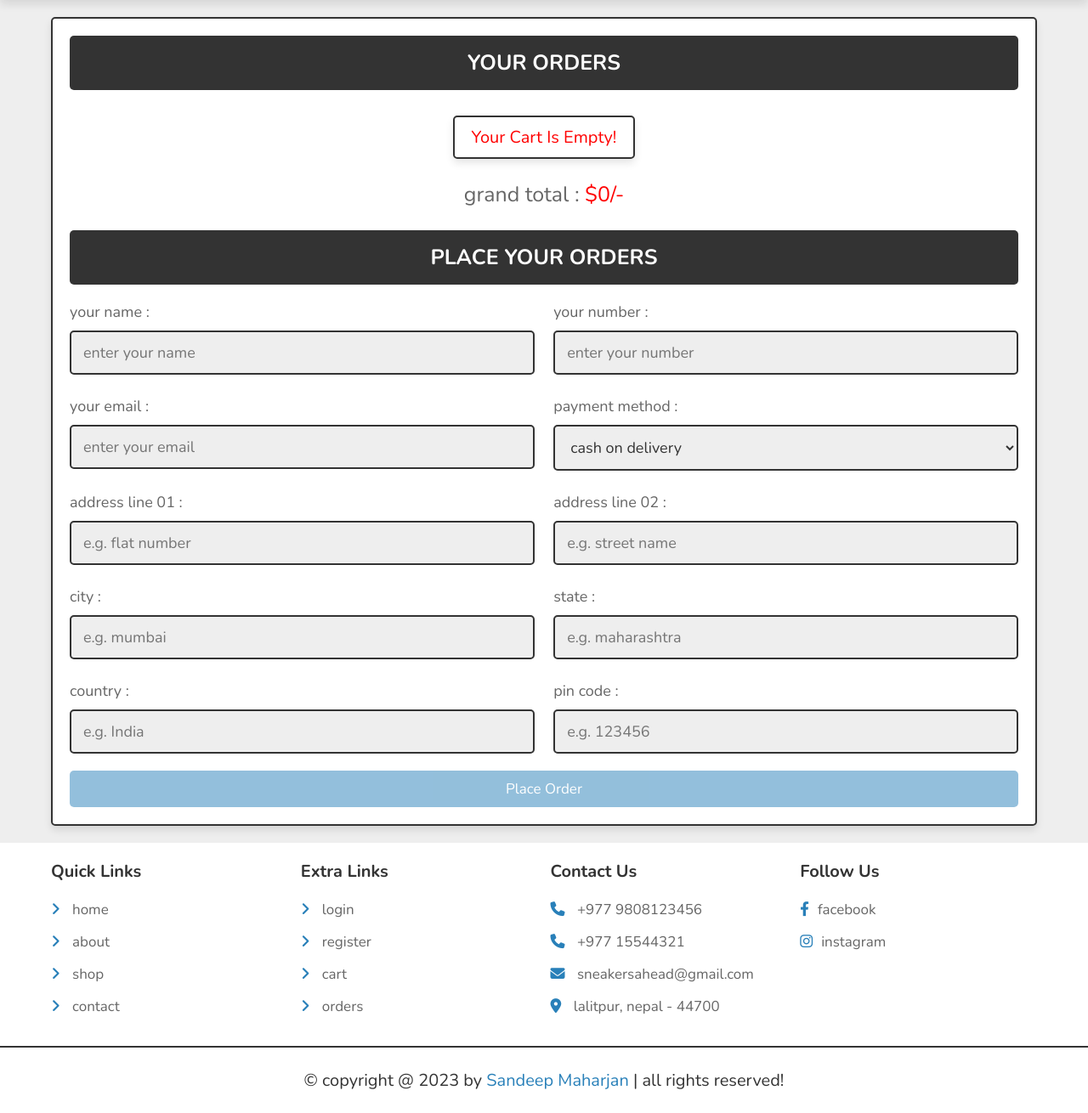
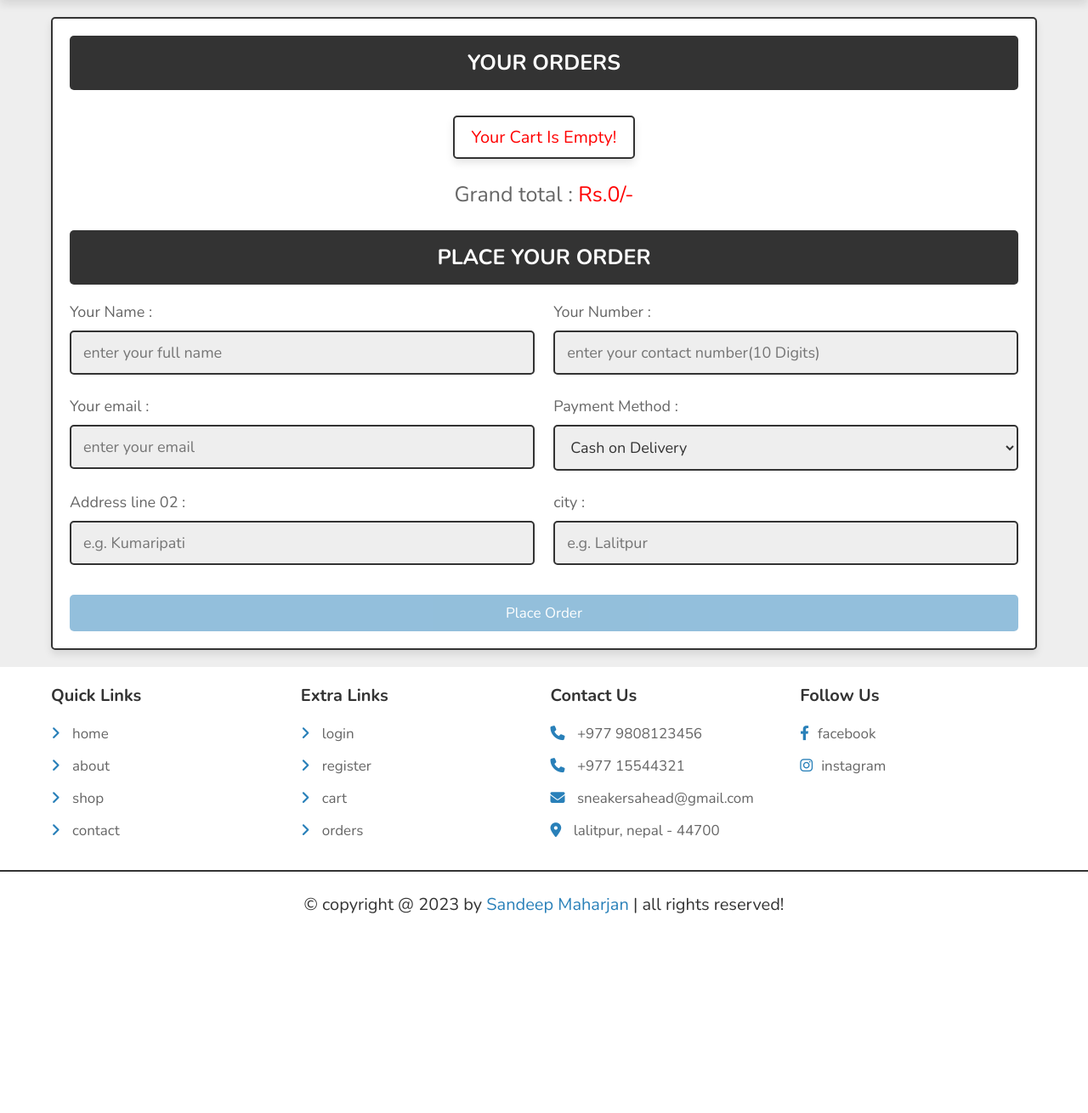
Before and after one commit to Evan3601/sneakermandu, a PHP site: page /checkout.php in a window 1280 px wide. Shown: the part 74-1384 px from the top of the page at 85% size. After the commit the page ends 1149 px from the top, so only its background shows below. Run offline with PHP 8.4, Linux system fonts and the light colour scheme; the visitor is signed in with stand-in values (Sample User, id 1); data that the repository does not hold is empty; some libraries are stand-ins or nearby versions.

Commit message:
checkout.php

```diff
--- a/checkout.php
+++ b/checkout.php
@@ -21,7 +21,7 @@ if(isset($_POST['order'])){
    $email = filter_var($email, FILTER_SANITIZE_STRING);
    $method = $_POST['method'];
    $method = filter_var($method, FILTER_SANITIZE_STRING);
-   $address = 'flat no. '. $_POST['flat'] .', '. $_POST['street'] .', '. $_POST['city'] .', '. $_POST['state'] .', '. $_POST['country'] .' - '. $_POST['pin_code'];
+   $address = $_POST['Street'] .', '. $_POST['City'];
    $address = filter_var($address, FILTER_SANITIZE_STRING);
    $total_products = $_POST['total_products'];
    $total_price = $_POST['total_price'];
@@ -69,7 +69,7 @@ if(isset($_POST['order'])){
 
    <form action="" method="POST">
 
-   <h3>your orders</h3>
+   <h3>Your Orders</h3>
 
       <div class="display-orders">
       <?php
@@ -79,11 +79,11 @@ if(isset($_POST['order'])){
          $select_cart->execute([$user_id]);
          if($select_cart->rowCount() > 0){
             while($fetch_cart = $select_cart->fetch(PDO::FETCH_ASSOC)){
-               $cart_items[] = $fetch_cart['name'].' ('.$fetch_cart['price'].' x '. $fetch_cart['quantity'].') - ';
+               $cart_items[] = $fetch_cart['name'].' ('.$fetch_cart['price'].' x '. $fetch_cart['quantity'].')  ';
                $total_products = implode($cart_items);
                $grand_total += ($fetch_cart['price'] * $fetch_cart['quantity']);
       ?>
-         <p> <?= $fetch_cart['name']; ?> <span>(<?= '$'.$fetch_cart['price'].'/- x '. $fetch_cart['quantity']; ?>)</span> </p>
+         <p> <?= $fetch_cart['name']; ?> <span>(<?= 'Rs.'.$fetch_cart['price'].'/- x '. $fetch_cart['quantity']; ?>)</span> </p>
       <?php
             }
          }else{
@@ -92,57 +92,42 @@ if(isset($_POST['order'])){
       ?>
          <input type="hidden" name="total_products" value="<?= $total_products; ?>">
          <input type="hidden" name="total_price" value="<?= $grand_total; ?>" value="">
-         <div class="grand-total">grand total : <span>$<?= $grand_total; ?>/-</span></div>
+         <div class="grand-total">Grand total : <span>Rs.<?= $grand_total; ?>/-</span></div>
       </div>
 
-      <h3>place your orders</h3>
+      <h3>Place your order</h3>
 
       <div class="flex">
          <div class="inputBox">
-            <span>your name :</span>
-            <input type="text" name="name" placeholder="enter your name" class="box" maxlength="20" required>
+            <span>Your Name :</span>
+            <input type="text" name="name" placeholder="enter your full name" class="box" maxlength="20" required>
          </div>
          <div class="inputBox">
-            <span>your number :</span>
-            <input type="number" name="number" placeholder="enter your number" class="box" min="0" max="9999999999" onkeypress="if(this.value.length == 10) return false;" required>
+            <span>Your Number :</span>
+            <input type="number" name="number" placeholder="enter your contact number(10 Digits)" class="box" min="0" max="9999999999" onkeypress="if(this.value.length == 10) return false;" required>
          </div>
          <div class="inputBox">
-            <span>your email :</span>
+            <span>Your email :</span>
             <input type="email" name="email" placeholder="enter your email" class="box" maxlength="50" required>
          </div>
          <div class="inputBox">
-            <span>payment method :</span>
+            <span>Payment Method :</span>
             <select name="method" class="box" required>
-               <option value="cash on delivery">cash on delivery</option>
-               <option value="credit card">credit card</option>
-               <option value="paytm">paytm</option>
-               <option value="paypal">paypal</option>
+               <option value="cash on delivery">Cash on Delivery</option>
+               <option value="bank transfer">Bank Transfer</option>
+               <option value="eSewa">eSewa</option>
+               <option value="khalti">Khalti</option>
             </select>
          </div>
+
          <div class="inputBox">
-            <span>address line 01 :</span>
-            <input type="text" name="flat" placeholder="e.g. flat number" class="box" maxlength="50" required>
-         </div>
-         <div class="inputBox">
-            <span>address line 02 :</span>
-            <input type="text" name="street" placeholder="e.g. street name" class="box" maxlength="50" required>
+            <span>Address line 02 :</span>
+            <input type="text" name="Street" placeholder="e.g. Kumaripati" class="box" maxlength="50" required>
          </div>
          <div class="inputBox">
             <span>city :</span>
-            <input type="text" name="city" placeholder="e.g. mumbai" class="box" maxlength="50" required>
-         </div>
-         <div class="inputBox">
-            <span>state :</span>
-            <input type="text" name="state" placeholder="e.g. maharashtra" class="box" maxlength="50" required>
-         </div>
-         <div class="inputBox">
-            <span>country :</span>
-            <input type="text" name="country" placeholder="e.g. India" class="box" maxlength="50" required>
-         </div>
-         <div class="inputBox">
-            <span>pin code :</span>
-            <input type="number" min="0" name="pin_code" placeholder="e.g. 123456" min="0" max="999999" onkeypress="if(this.value.length == 6) return false;" class="box" required>
-         </div>
+            <input type="text" name="City" placeholder="e.g. Lalitpur" class="box" maxlength="50" required>
+
       </div>
 
       <input type="submit" name="order" class="btn <?= ($grand_total > 1)?'':'disabled'; ?>" value="place order">
```
